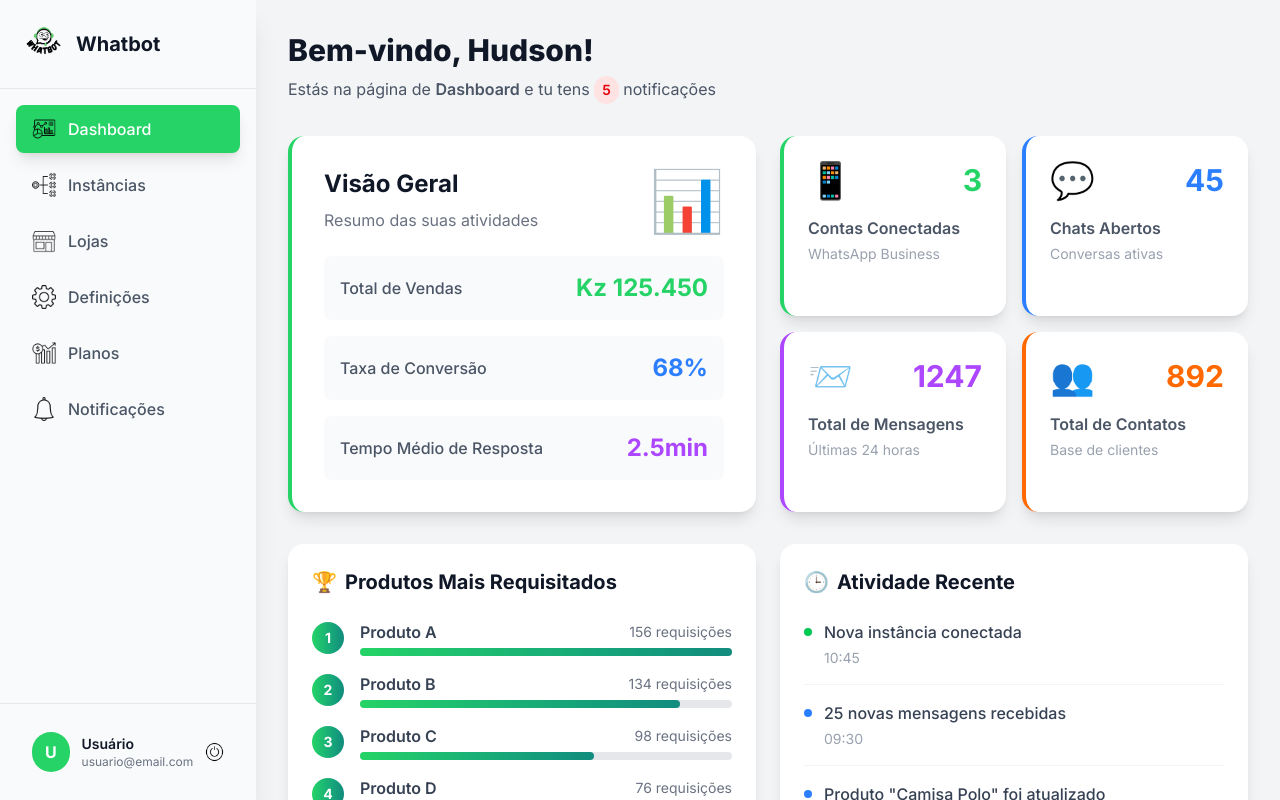
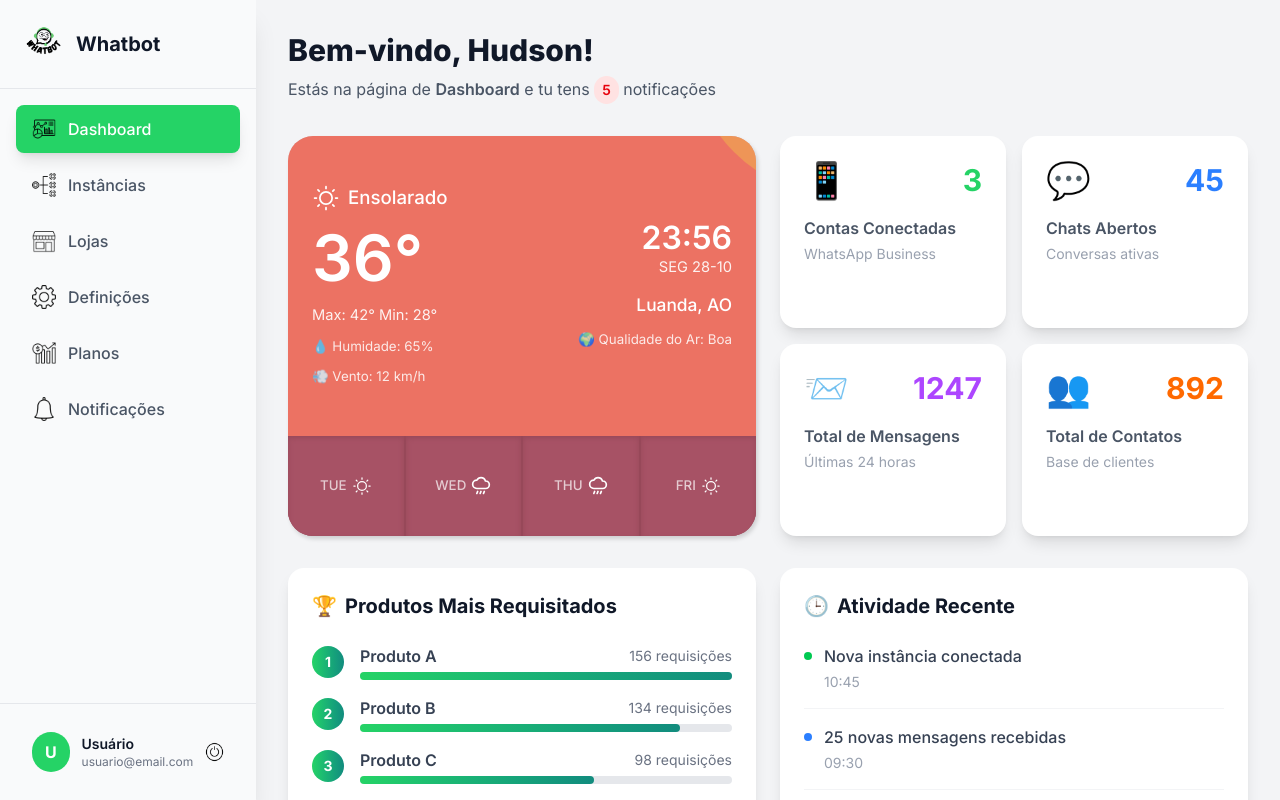
Before and after one commit to Whatbot-IA/frontend_repo, a React (Vite) app: page /dashboard in a window 1280 px wide. Shown: the top 800 px of the page. Built offline with nearby package versions, Linux system fonts and the light colour scheme.

Commit message:
cards update

```diff
--- a/src/pages/Dashboard.jsx
+++ b/src/pages/Dashboard.jsx
@@ -1,4 +1,5 @@
 import Sidebar from '../components/Sidebar'
+import styled from 'styled-components'
 
 function Dashboard() {
   // Dados de exemplo (posteriormente virão da API)
@@ -51,36 +52,100 @@ function Dashboard() {
         <div className="flex flex-col lg:flex-row gap-6 mb-8">
           {/* Left Side - Large Card */}
           <div className="flex-1 lg:w-1/2">
-            <div className="bg-white rounded-2xl shadow-lg p-8 h-full border-l-4 border-whatsapp-primary">
-              <div className="flex items-center justify-between mb-6">
+            <StyledWrapper>
+              <div className="card">
+                <section className="info-section">
+                  <div className="background-design">
+                    <div className="circle" />
+                    <div className="circle" />
+                    <div className="circle" />
+                  </div>
+                  <div className="left-side">
+                    <div className="weather">
                       <div>
-                  <h3 className="text-2xl font-bold text-gray-900 mb-2">Visão Geral</h3>
-                  <p className="text-gray-500">Resumo das suas atividades</p>
+                        <svg stroke="#ffffff" fill="#ffffff" xmlns="http://www.w3.org/2000/svg" viewBox="0 0 1024 1024">
+                          <g strokeWidth={0} id="SVGRepo_bgCarrier" />
+                          <g strokeLinejoin="round" strokeLinecap="round" id="SVGRepo_tracerCarrier" />
+                          <g id="SVGRepo_iconCarrier">
+                            <path d="M512 704a192 192 0 1 0 0-384 192 192 0 0 0 0 384zm0 64a256 256 0 1 1 0-512 256 256 0 0 1 0 512zm0-704a32 32 0 0 1 32 32v64a32 32 0 0 1-64 0V96a32 32 0 0 1 32-32zm0 768a32 32 0 0 1 32 32v64a32 32 0 1 1-64 0v-64a32 32 0 0 1 32-32zM195.2 195.2a32 32 0 0 1 45.248 0l45.248 45.248a32 32 0 1 1-45.248 45.248L195.2 240.448a32 32 0 0 1 0-45.248zm543.104 543.104a32 32 0 0 1 45.248 0l45.248 45.248a32 32 0 0 1-45.248 45.248l-45.248-45.248a32 32 0 0 1 0-45.248zM64 512a32 32 0 0 1 32-32h64a32 32 0 0 1 0 64H96a32 32 0 0 1-32-32zm768 0a32 32 0 0 1 32-32h64a32 32 0 1 1 0 64h-64a32 32 0 0 1-32-32zM195.2 828.8a32 32 0 0 1 0-45.248l45.248-45.248a32 32 0 0 1 45.248 45.248L240.448 828.8a32 32 0 0 1-45.248 0zm543.104-543.104a32 32 0 0 1 0-45.248l45.248-45.248a32 32 0 0 1 45.248 45.248l-45.248 45.248a32 32 0 0 1-45.248 0z" fill="#ffffff" />
+                          </g>
+                        </svg>
                       </div>
-                <div className="text-6xl">📊</div>
+                      <div>Ensolarado</div>
                     </div>
-              <div className="space-y-4">
-                <div className="flex items-center justify-between p-4 bg-gray-50 rounded-lg">
-                  <span className="text-gray-600 font-medium">Total de Vendas</span>
-                  <span className="text-2xl font-bold text-whatsapp-primary">Kz 125.450</span>
+                    <div className="temperature">36°</div>
+                    <div className="range">Max: 42° Min: 28°</div>
+                    <div className="humidity">💧 Humidade: 65%</div>
+                    <div className="wind">💨 Vento: 12 km/h</div>
                   </div>
-                <div className="flex items-center justify-between p-4 bg-gray-50 rounded-lg">
-                  <span className="text-gray-600 font-medium">Taxa de Conversão</span>
-                  <span className="text-2xl font-bold text-blue-500">68%</span>
+                  <div className="right-side">
+                    <div>
+                      <div className="hour">23:56</div>
+                      <div className="date">SEG 28-10</div>
                     </div>
-                <div className="flex items-center justify-between p-4 bg-gray-50 rounded-lg">
-                  <span className="text-gray-600 font-medium">Tempo Médio de Resposta</span>
-                  <span className="text-2xl font-bold text-purple-500">2.5min</span>
+                    <div className="city">Luanda, AO</div>
+                    <div className="quality">🌍 Qualidade do Ar: Boa</div>
                   </div>
+                </section>
+                <section className="days-section">
+                  <button>
+                    <span className="day">TUE</span>
+                    <span className="icon-weather-day">
+                      <svg stroke="#ffffff" fill="#ffffff" xmlns="http://www.w3.org/2000/svg" viewBox="0 0 1024 1024">
+                        <g strokeWidth={0} id="SVGRepo_bgCarrier" />
+                        <g strokeLinejoin="round" strokeLinecap="round" id="SVGRepo_tracerCarrier" />
+                        <g id="SVGRepo_iconCarrier">
+                          <path d="M512 704a192 192 0 1 0 0-384 192 192 0 0 0 0 384zm0 64a256 256 0 1 1 0-512 256 256 0 0 1 0 512zm0-704a32 32 0 0 1 32 32v64a32 32 0 0 1-64 0V96a32 32 0 0 1 32-32zm0 768a32 32 0 0 1 32 32v64a32 32 0 1 1-64 0v-64a32 32 0 0 1 32-32zM195.2 195.2a32 32 0 0 1 45.248 0l45.248 45.248a32 32 0 1 1-45.248 45.248L195.2 240.448a32 32 0 0 1 0-45.248zm543.104 543.104a32 32 0 0 1 45.248 0l45.248 45.248a32 32 0 0 1-45.248 45.248l-45.248-45.248a32 32 0 0 1 0-45.248zM64 512a32 32 0 0 1 32-32h64a32 32 0 0 1 0 64H96a32 32 0 0 1-32-32zm768 0a32 32 0 0 1 32-32h64a32 32 0 1 1 0 64h-64a32 32 0 0 1-32-32zM195.2 828.8a32 32 0 0 1 0-45.248l45.248-45.248a32 32 0 0 1 45.248 45.248L240.448 828.8a32 32 0 0 1-45.248 0zm543.104-543.104a32 32 0 0 1 0-45.248l45.248-45.248a32 32 0 0 1 45.248 45.248l-45.248 45.248a32 32 0 0 1-45.248 0z" fill="#ffffff" />
+                        </g>
+                      </svg>
+                    </span>
+                  </button>
+                  <button>
+                    <span className="day">WED</span>
+                    <span className="icon-weather-day">
+                      <svg viewBox="0 0 24 24" fill="none" xmlns="http://www.w3.org/2000/svg" stroke="#ffffff">
+                        <g id="SVGRepo_bgCarrier" strokeWidth={0} />
+                        <g id="SVGRepo_tracerCarrier" strokeLinecap="round" strokeLinejoin="round" />
+                        <g id="SVGRepo_iconCarrier">
+                          <path d="M16 18.5L15 21M8 18.5L7 21M12 18.5L11 21M7 15C4.23858 15 2 12.7614 2 10C2 7.23858 4.23858 5 7 5C7.03315 5 7.06622 5.00032 7.09922 5.00097C8.0094 3.2196 9.86227 2 12 2C14.5192 2 16.6429 3.69375 17.2943 6.00462C17.3625 6.00155 17.4311 6 17.5 6C19.9853 6 22 8.01472 22 10.5C22 12.9853 19.9853 15 17.5 15C13.7434 15 11.2352 15 7 15Z" stroke="#ffffff" strokeWidth={2} strokeLinecap="round" strokeLinejoin="round" />
+                        </g>
+                      </svg>
+                    </span>
+                  </button>
+                  <button>
+                    <span className="day">THU</span>
+                    <span className="icon-weather-day">
+                      <svg viewBox="0 0 24 24" fill="none" xmlns="http://www.w3.org/2000/svg" stroke="#ffffff">
+                        <g id="SVGRepo_bgCarrier" strokeWidth={0} />
+                        <g id="SVGRepo_tracerCarrier" strokeLinecap="round" strokeLinejoin="round" />
+                        <g id="SVGRepo_iconCarrier">
+                          <path d="M16 18.5L15 21M8 18.5L7 21M12 18.5L11 21M7 15C4.23858 15 2 12.7614 2 10C2 7.23858 4.23858 5 7 5C7.03315 5 7.06622 5.00032 7.09922 5.00097C8.0094 3.2196 9.86227 2 12 2C14.5192 2 16.6429 3.69375 17.2943 6.00462C17.3625 6.00155 17.4311 6 17.5 6C19.9853 6 22 8.01472 22 10.5C22 12.9853 19.9853 15 17.5 15C13.7434 15 11.2352 15 7 15Z" stroke="#ffffff" strokeWidth={2} strokeLinecap="round" strokeLinejoin="round" />
+                        </g>
+                      </svg>
+                    </span>
+                  </button>
+                  <button>
+                    <span className="day">FRI</span>
+                    <span className="icon-weather-day">
+                      <svg stroke="#ffffff" fill="#ffffff" xmlns="http://www.w3.org/2000/svg" viewBox="0 0 1024 1024">
+                        <g strokeWidth={0} id="SVGRepo_bgCarrier" />
+                        <g strokeLinejoin="round" strokeLinecap="round" id="SVGRepo_tracerCarrier" />
+                        <g id="SVGRepo_iconCarrier">
+                          <path d="M512 704a192 192 0 1 0 0-384 192 192 0 0 0 0 384zm0 64a256 256 0 1 1 0-512 256 256 0 0 1 0 512zm0-704a32 32 0 0 1 32 32v64a32 32 0 0 1-64 0V96a32 32 0 0 1 32-32zm0 768a32 32 0 0 1 32 32v64a32 32 0 1 1-64 0v-64a32 32 0 0 1 32-32zM195.2 195.2a32 32 0 0 1 45.248 0l45.248 45.248a32 32 0 1 1-45.248 45.248L195.2 240.448a32 32 0 0 1 0-45.248zm543.104 543.104a32 32 0 0 1 45.248 0l45.248 45.248a32 32 0 0 1-45.248 45.248l-45.248-45.248a32 32 0 0 1 0-45.248zM64 512a32 32 0 0 1 32-32h64a32 32 0 0 1 0 64H96a32 32 0 0 1-32-32zm768 0a32 32 0 0 1 32-32h64a32 32 0 1 1 0 64h-64a32 32 0 0 1-32-32zM195.2 828.8a32 32 0 0 1 0-45.248l45.248-45.248a32 32 0 0 1 45.248 45.248L240.448 828.8a32 32 0 0 1-45.248 0zm543.104-543.104a32 32 0 0 1 0-45.248l45.248-45.248a32 32 0 0 1 45.248 45.248l-45.248 45.248a32 32 0 0 1-45.248 0z" fill="#ffffff" />
+                        </g>
+                      </svg>
+                    </span>
+                  </button>
+                </section>
               </div>
-            </div>
+            </StyledWrapper>
           </div>
 
           {/* Right Side - Four Small Cards (2x2 Grid) */}
           <div className="flex-1 lg:w-1/2">
             <div className="grid grid-cols-2 gap-4 h-full">
               {/* Connected Accounts */}
-              <div className="bg-white rounded-2xl shadow-lg p-6 border-l-4 border-whatsapp-primary">
+              <div className="bg-white rounded-2xl shadow-lg p-6">
                 <div className="flex items-center justify-between mb-4">
                   <div className="text-4xl">📱</div>
                   <div className="text-3xl font-bold text-whatsapp-primary">
@@ -92,7 +157,7 @@ function Dashboard() {
               </div>
 
               {/* Open Chats */}
-              <div className="bg-white rounded-2xl shadow-lg p-6 border-l-4 border-blue-500">
+              <div className="bg-white rounded-2xl shadow-lg p-6">
                 <div className="flex items-center justify-between mb-4">
                   <div className="text-4xl">💬</div>
                   <div className="text-3xl font-bold text-blue-500">
@@ -104,7 +169,7 @@ function Dashboard() {
               </div>
 
               {/* Total Messages */}
-              <div className="bg-white rounded-2xl shadow-lg p-6 border-l-4 border-purple-500">
+              <div className="bg-white rounded-2xl shadow-lg p-6">
                 <div className="flex items-center justify-between mb-4">
                   <div className="text-4xl">📨</div>
                   <div className="text-3xl font-bold text-purple-500">
@@ -116,7 +181,7 @@ function Dashboard() {
               </div>
 
               {/* Total Contacts */}
-              <div className="bg-white rounded-2xl shadow-lg p-6 border-l-4 border-orange-500">
+              <div className="bg-white rounded-2xl shadow-lg p-6">
                 <div className="flex items-center justify-between mb-4">
                   <div className="text-4xl">👥</div>
                   <div className="text-3xl font-bold text-orange-500">
@@ -218,4 +283,212 @@ function Dashboard() {
   )
 }
 
+const StyledWrapper = styled.div`
+  height: 100%;
+
+  .card {
+    display: flex;
+    flex-direction: column;
+    align-items: center;
+    height: 100%;
+    min-height: 400px;
+    width: 100%;
+    border-radius: 25px;
+    background: lightgrey;
+    overflow: hidden;
+    transition: 100ms ease;
+    box-shadow: rgba(0, 0, 0, 0.15) 2px 3px 4px;
+  }
+
+  .info-section {
+    position: relative;
+    display: flex;
+    align-items: center;
+    justify-content: space-between;
+    width: 100%;
+    height: 75%;
+    color: white;
+  }
+
+  .left-side {
+    display: flex;
+    flex-direction: column;
+    justify-content: center;
+    gap: 8px;
+    height: 100%;
+    z-index: 1;
+    padding-left: 24px;
+  }
+
+  button {
+    display: block;
+    border: none;
+    background: transparent;
+  }
+
+  .weather {
+    display: flex;
+    align-items: center;
+    justify-content: flex-start;
+    gap: 8px;
+    font-size: 14pt;
+    font-weight: 500;
+  }
+
+  .weather div {
+    display: flex;
+    align-items: center;
+  }
+
+  .weather div:nth-child(1) {
+    width: 28px;
+    height: auto;
+  }
+
+  .temperature {
+    font-size: 48pt;
+    font-weight: 600;
+    line-height: 1;
+    margin: 6px 0;
+  }
+
+  .range {
+    font-size: 11pt;
+    opacity: 0.9;
+    margin-bottom: 2px;
+  }
+
+  .humidity, .wind {
+    font-size: 10pt;
+    opacity: 0.85;
+    margin: 1px 0;
+  }
+
+  .right-side {
+    display: flex;
+    flex-direction: column;
+    align-items: flex-end;
+    justify-content: center;
+    gap: 8px;
+    height: 100%;
+    padding-right: 24px;
+    z-index: 1;
+  }
+
+  .right-side > div {
+    display: flex;
+    flex-direction: column;
+    align-items: flex-end;
+  }
+
+  .hour {
+    font-size: 24pt;
+    font-weight: 600;
+    line-height: 1;
+  }
+
+  .date {
+    font-size: 11pt;
+    opacity: 0.9;
+    margin-top: 2px;
+  }
+
+  .city {
+    font-size: 13pt;
+    font-weight: 500;
+    margin-top: 6px;
+  }
+
+  .quality {
+    font-size: 10pt;
+    opacity: 0.85;
+    margin-top: 4px;
+  }
+
+  .background-design {
+    position: absolute;
+    height: 100%;
+    width: 100%;
+    background-color: #ec7263;
+    overflow: hidden;
+  }
+
+  .circle {
+    background-color: #efc745;
+  }
+
+  .circle:nth-child(1) {
+    position: absolute;
+    top: -80%;
+    right: -50%;
+    width: 300px;
+    height: 300px;
+    opacity: 0.4;
+    border-radius: 50%;
+  }
+
+  .circle:nth-child(2) {
+    position: absolute;
+    top: -70%;
+    right: -30%;
+    width: 210px;
+    height: 210px;
+    opacity: 0.4;
+    border-radius: 50%;
+  }
+
+  .circle:nth-child(3) {
+    position: absolute;
+    top: -35%;
+    right: -8%;
+    width: 100px;
+    height: 100px;
+    opacity: 1;
+    border-radius: 50%;
+  }
+
+  .days-section {
+    display: flex;
+    align-items: center;
+    justify-content: space-between;
+    width: 100%;
+    height: 25%;
+    background-color: #974859;
+    gap: 2px;
+    box-shadow: inset 0px 2px 5px #974859;
+  }
+
+  .days-section button {
+    display: flex;
+    align-items: center;
+    justify-content: center;
+    height: 100%;
+    width: 100%;
+    background-color: #a75265;
+    box-shadow: inset 0px 2px 5px #974859;
+    cursor: pointer;
+    transition: 100ms ease;
+    gap: 5px;
+  }
+
+  .days-section button:hover {
+    scale: 0.9;
+    border-radius: 10px;
+  }
+
+  .days-section .day {
+    font-size: 10pt;
+    font-weight: 500;
+    color: white;
+    opacity: 0.7;
+  }
+
+  .icon-weather-day {
+    display: flex;
+    align-items: center;
+    width: 20px;
+    height: 100%;
+  }
+`;
+
 export default Dashboard
```
Lines whose indentation alone changed are shown as unchanged.
